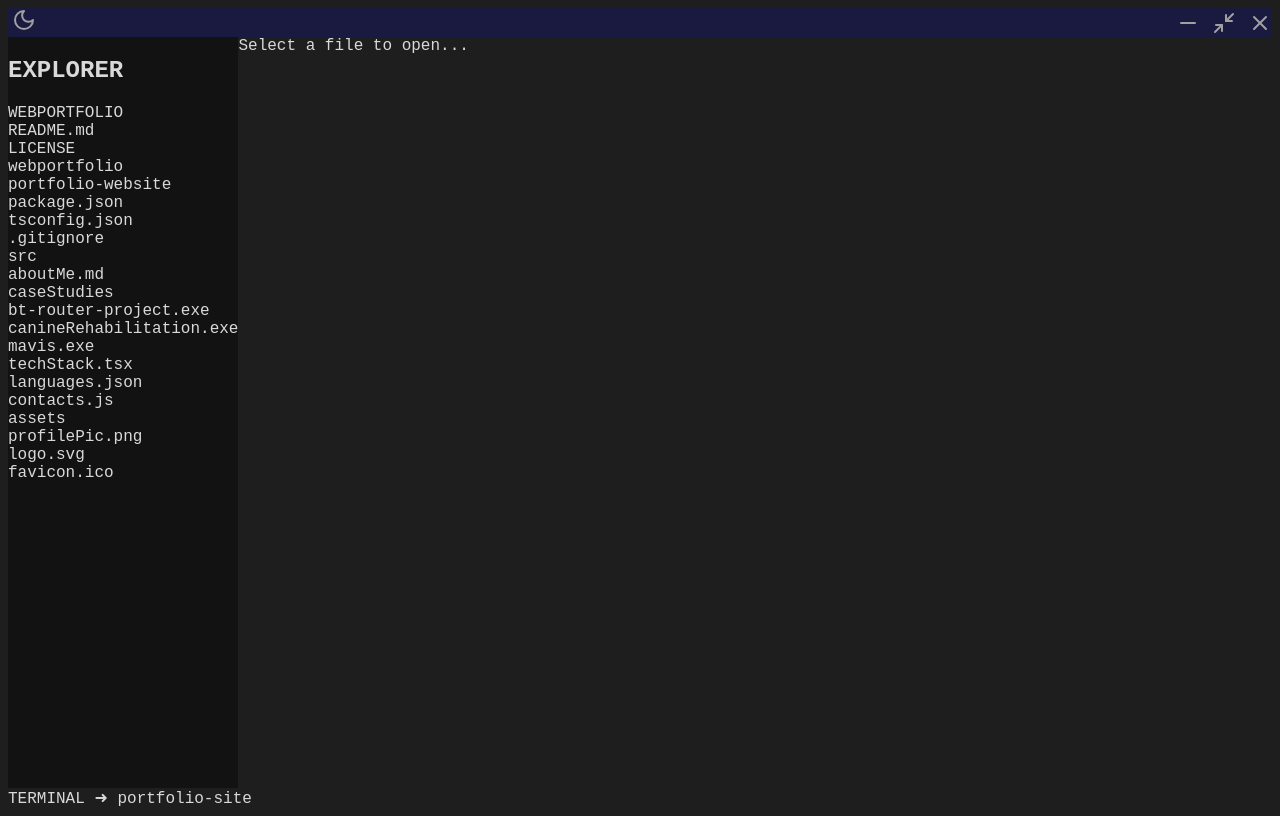
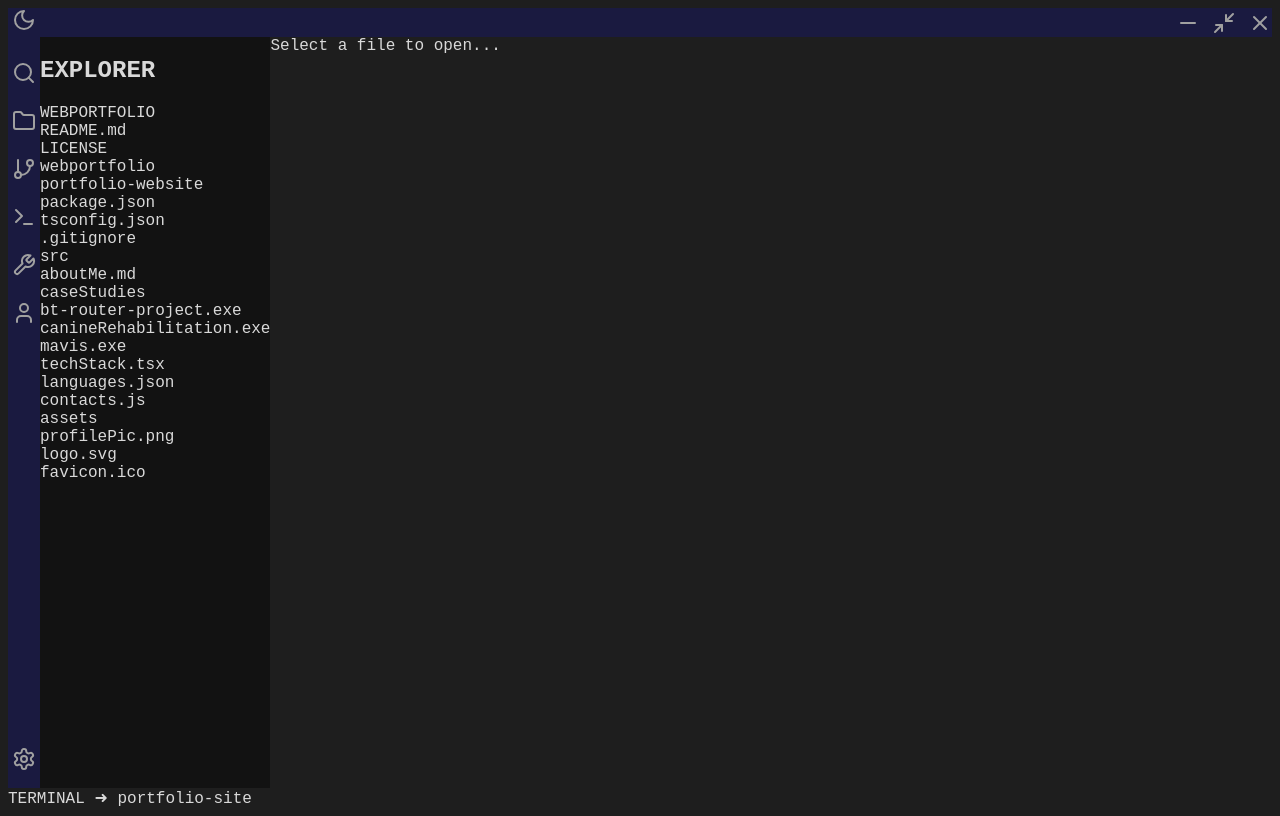
Before and after one commit to natebassett/webportfolio, a Next.js app in the folder portfolio-site/: page / in a window 1280 px wide. Built offline with nearby package versions, Linux system fonts and the light colour scheme.

Commit message:
updated sidebar1

```diff
--- /dev/null
+++ b/portfolio-site/src/components/Sidebar1.tsx
@@ -0,0 +1,30 @@
+import {
+    Search,
+    Folder,
+    GitBranch,
+    Terminal,
+    User,
+    Wrench,
+    Settings,
+  } from 'lucide-react';
+
+  export default function Sidebar1() {
+    return (
+      <div className="w-12 bg-[#1A1A40] flex flex-col justify-between items-centerv text-[#A0A0A0]" style={{ paddingTop: '24px', paddingBottom: '12px' }}>
+         {/* Top icons with side margin */}
+      <div className="flex flex-col items-center" style={{ gap: '24px' }}>
+        <Search size={24} strokeWidth={2} style={{ marginLeft: '4px', marginRight: '4px' }} />
+        <Folder size={24} strokeWidth={2} style={{ marginLeft: '4px', marginRight: '4px' }} />
+        <GitBranch size={24} strokeWidth={2} style={{ marginLeft: '4px', marginRight: '4px' }} />
+        <Terminal size={24} strokeWidth={2} style={{ marginLeft: '4px', marginRight: '4px' }} />
+        <Wrench size={24} strokeWidth={2} style={{ marginLeft: '4px', marginRight: '4px' }} />
+        <User size={24} strokeWidth={2} style={{ marginLeft: '4px', marginRight: '4px' }} />
+      </div>
+
+      {/* Settings pinned at bottom */}
+      <div>
+        <Settings size={24} strokeWidth={2} style={{ marginLeft: '4px', marginRight: '4px' }} />
+      </div>
+    </div>
+    );
+  }
--- a/portfolio-site/src/pages/index.tsx
+++ b/portfolio-site/src/pages/index.tsx
@@ -1,4 +1,5 @@
 import Explorer from '@/components/Explorer';
+import Sidebar1 from '@/components/Sidebar1';
 import Tabs from '@/components/Tabs';
 import EditorWindow from '@/components/EditorWindow';
 import Terminal from '@/components/Terminal';
@@ -9,19 +10,25 @@ export default function Home() {
   return (
     <TabProvider>
       <div className="h-screen flex flex-col bg-[#1E1E1E] text-[#D9D9D9] font-mono">
-        {/* Fixed header */}
+        {/* Header */}
         <Header />
 
-        {/* Main workspace */}
+        {/* Main workspace area */}
         <div className="flex flex-1 overflow-hidden">
-          <Explorer />
+          {/* Sidebar1 + Explorer */}
+          <div className="flex">
+            <Sidebar1 />
+            <Explorer />
+          </div>
 
+          {/* Main Content Area */}
           <div className="flex flex-col flex-1 overflow-hidden">
             <Tabs />
             <EditorWindow />
           </div>
         </div>
 
+        {/* Terminal */}
         <Terminal />
       </div>
     </TabProvider>
```
